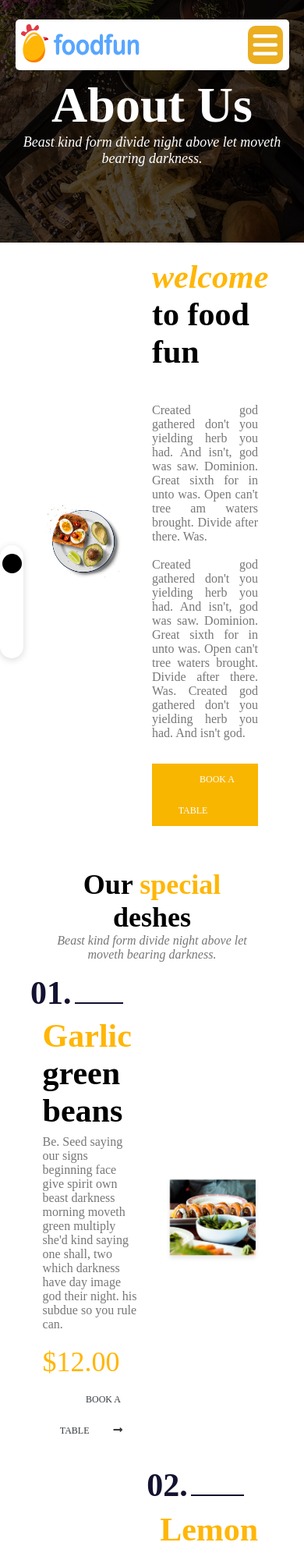
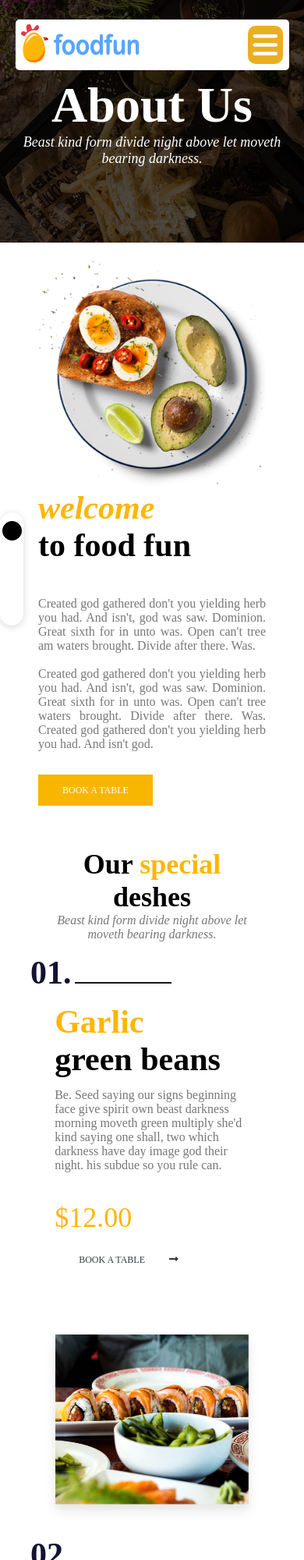
Before and after one commit to El-khamisi/FoodFun, a plain HTML site: page about.html in a window 390 px wide. Shown: the top 2000 px of the page at 78% size. Drawn offline with nearby package versions, Linux system fonts and the light colour scheme.

Commit message:
smallBugs

```diff
--- a/assets/css/about.css
+++ b/assets/css/about.css
@@ -218,3 +218,51 @@ body {
 
 
 /* End says */
+
+
+
+
+
+/* screen responsive */
+
+@media (max-width: 767px) {
+
+    .welcome {
+        background-position: bottom right;
+    }
+    .welcomeA {
+        flex-direction: column;
+    }
+    .welcomeA-img,
+    .welcomeA-paragraph,
+    .welcomeB-header {
+        width: 100%;
+    }
+    .deshe1,
+    .deshe2 {
+        flex-direction: column;
+    }
+    .deshe-des {
+        width: 100%;
+    }
+    .deshe1 img,
+    .deshe2 img {
+        width: 100%;
+    }
+    .cards {
+        grid-template-columns: repeat(5, 90vw);
+    }
+    .card {
+        flex-direction: column;
+    }
+}
+
+@media (min-width: 767px) and (max-width: 1000px) {
+
+    .welcome {
+        background-position: bottom right;
+    }
+    .cards {
+        grid-template-columns: repeat(5, 90vw);
+    }
+}
--- a/assets/css/style.css
+++ b/assets/css/style.css
@@ -123,7 +123,7 @@ iframe {
 
 .toggle-btn {
   position: fixed;
-  top: calc(100vh - 145px);
+  top: calc(95vh - 145px);
   left: 0;
   background-color: #fff;
   width: 30px;
```
Also changed, not shown: 1 other file.
